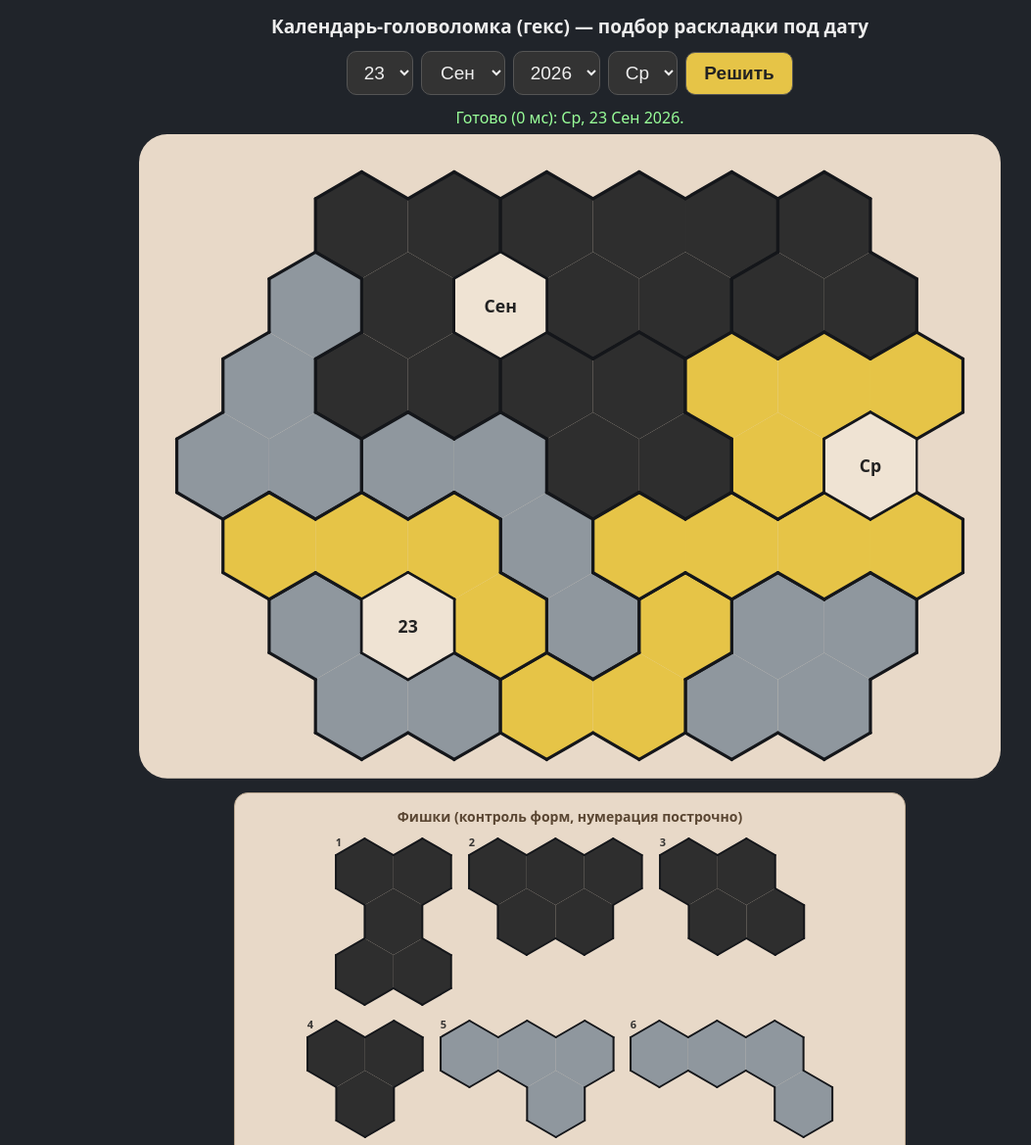
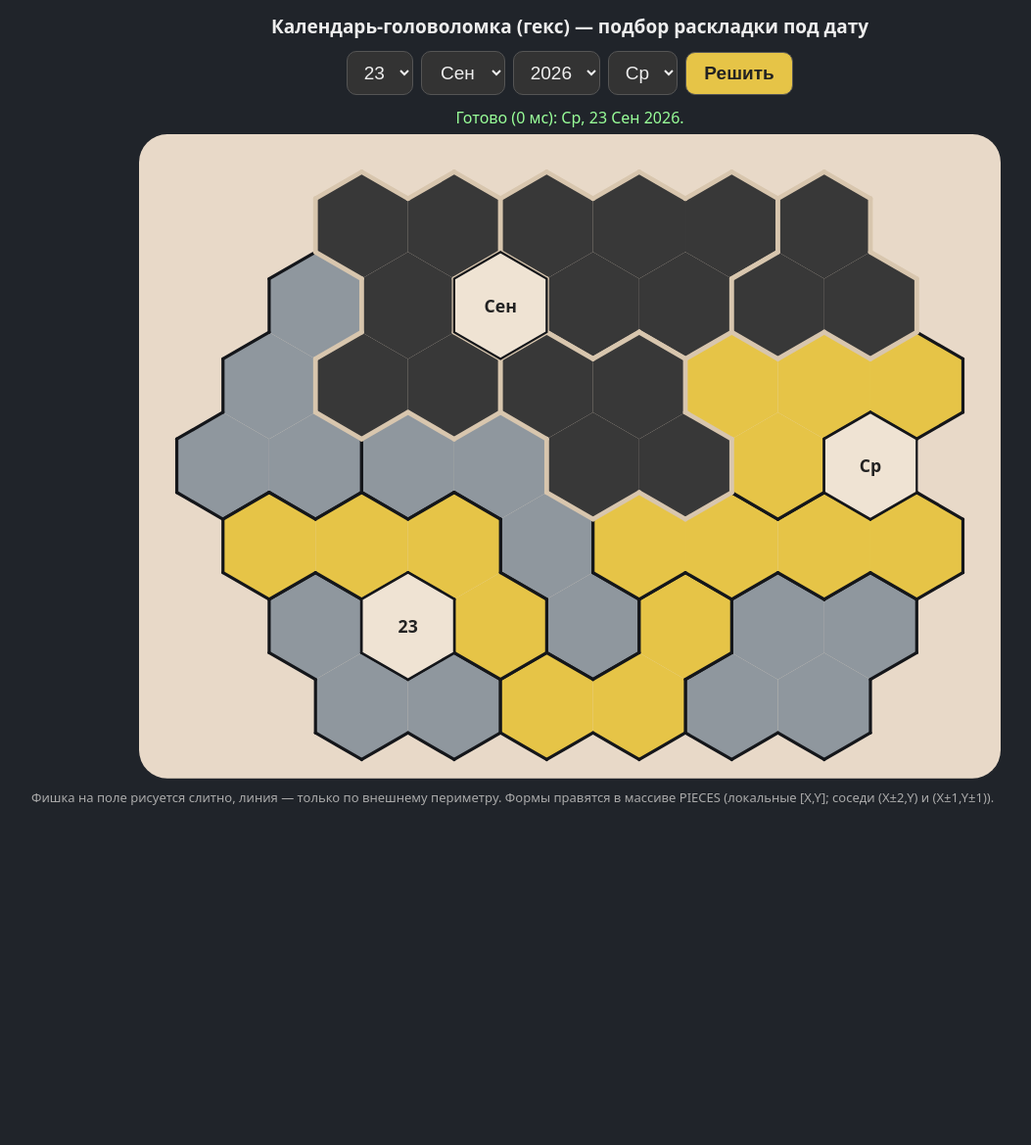
Before and after one commit to AlexDanov/hex-calendar, a plain HTML site: page index.html in a window 1280 px wide. Shown: the top 1169 px of the page at 98% size, without its empty margins (58-1111 px from the left). After the commit the page ends 847 px from the top, so only its background shows below. Drawn offline with Linux system fonts and the light colour scheme.

Commit message:
Add files via upload

```diff
--- a/index.html
+++ b/index.html
@@ -25,12 +25,7 @@
   #msg{margin:6px auto;min-height:22px;color:#9f9;max-width:1100px;font-size:16px}
   #wrap{max-width:880px;margin:0 auto}
   #board{width:100%;height:auto;display:block;margin:0 auto}
-  #piecesBox{background:#e8d9c8;border:1px solid #b9a68f;border-radius:14px;padding:10px;margin:14px auto 0;display:inline-block}
-  #piecesBox h3{margin:4px 0 8px;font-size:14px;color:#5a4632}
-  .prow{display:flex;gap:8px;justify-content:center;margin-bottom:6px}
-  .prow svg{display:block}
   .lbl{font:700 11px system-ui;fill:#222;text-anchor:middle;dominant-baseline:central}
-  .num{font:700 11px system-ui;fill:#222;text-anchor:middle;dominant-baseline:central;opacity:.9}
   .note{color:#aaa;font-size:13px;max-width:1100px;margin:10px auto;text-align:left}
 </style>
 </head>
@@ -45,8 +40,7 @@
 </div>
 <div id="msg"></div>
 <div id="wrap"><svg id="board"></svg></div>
-<div id="piecesBox"><h3>Фишки (контроль форм, нумерация построчно)</h3><div id="pieces"></div></div>
-<p class="note">Фишка на поле и в панели рисуется слитно, чёрная линия — только по внешнему периметру.
+<p class="note">Фишка на поле рисуется слитно, линия — только по внешнему периметру.
 Формы правятся в массиве PIECES (локальные [X,Y]; соседи (X±2,Y) и (X±1,Y±1)).</p>
 <script>
 /* ---------- доска ---------- */
@@ -68,10 +62,10 @@ const N=CELLS.length, UV=CELLS.map(([X,Y])=>[X-Y,2*Y]);
 const IDX=new Map(UV.map((uv,i)=>[uv.join(','),i]));
 /* ---------- фишки ---------- */
 const PIECES=[
- {col:'#2e2e2e',name:'ч5 гантель', cells:[[0,0],[2,0],[1,1],[0,2],[2,2]]},
- {col:'#2e2e2e',name:'ч5 P',       cells:[[0,0],[2,0],[4,0],[1,1],[3,1]]},
- {col:'#2e2e2e',name:'ч4 ромб',    cells:[[0,0],[2,0],[1,1],[3,1]]},
- {col:'#2e2e2e',name:'ч3 трилистник',cells:[[0,0],[2,0],[1,1]]},
+ {col:'#383838',line:'#d8c6ae',name:'ч5 гантель', cells:[[0,0],[2,0],[1,1],[0,2],[2,2]]},
+ {col:'#383838',line:'#d8c6ae',name:'ч5 P',       cells:[[0,0],[2,0],[4,0],[1,1],[3,1]]},
+ {col:'#383838',line:'#d8c6ae',name:'ч4 ромб',    cells:[[0,0],[2,0],[1,1],[3,1]]},
+ {col:'#383838',line:'#d8c6ae',name:'ч3 трилистник',cells:[[0,0],[2,0],[1,1]]},
  {col:'#8f979e',name:'с4 T',       cells:[[0,0],[2,0],[4,0],[3,1]]},
  {col:'#8f979e',name:'с4 3+бок',   cells:[[0,0],[2,0],[4,0],[5,1]]},
  {col:'#8f979e',name:'с4 ромб',    cells:[[0,0],[2,0],[1,1],[3,1]]},
@@ -136,14 +130,14 @@
 function vtx(cx,cy,s,a){const r=Math.PI/180*a;return [cx+s*Math.cos(r), cy+s*Math.sin(r)];}
 function hexPath(cx,cy,s){let d='';for(let i=0;i<6;i++){const [x,y]=vtx(cx,cy,s,30+60*i);
   d+=(i?'L':'M')+x.toFixed(1)+','+y.toFixed(1);}return d+'Z';}
-function pieceSVG(cells,s,fill,sw){
+function pieceSVG(cells,s,fill,sw,line='#14161a'){
   const k=Math.sqrt(3)*s/2, set=new Set(cells.map(([X,Y])=>X+','+Y));
   let out='';
   for(const[X,Y]of cells)out+=`<path d="${hexPath(X*k,Y*1.5*s,s)}" fill="${fill}" stroke="none"/>`;
   for(const[X,Y]of cells)for(const[dx,dy,a1,a2]of DIRS){
     if(!set.has((X+dx)+','+(Y+dy))){
       const [x1,y1]=vtx(X*k,Y*1.5*s,s,a1),[x2,y2]=vtx(X*k,Y*1.5*s,s,a2);
-      out+=`<path d="M${x1.toFixed(1)},${y1.toFixed(1)}L${x2.toFixed(1)},${y2.toFixed(1)}" stroke="#14161a" stroke-width="${sw}" fill="none" stroke-linecap="round"/>`;
+      out+=`<path d="M${x1.toFixed(1)},${y1.toFixed(1)}L${x2.toFixed(1)},${y2.toFixed(1)}" stroke="${line}" stroke-width="${sw}" fill="none" stroke-linecap="round"/>`;
     }}
   return out;
 }
@@ -157,9 +151,11 @@ function draw(place,openTexts){
   svg.setAttribute('width',W); svg.setAttribute('height',H);
   let out=`<rect x="${L-M}" y="${T-M}" width="${W}" height="${H}" rx="18" fill="#e8d9c8"/>`;
   if(place){
-    place.forEach((ks,i)=>{ if(!ks)return;
-      out+=pieceSVG(ks.map(k=>CELLS[k]),S,PIECES[i].col,2);
-    });
+    // сначала фишки с тёмным контуром, затем со светлым — чтобы светлый контур был сверху
+    const order=place.map((_,i)=>i).sort((a,b)=>!!PIECES[a].line-!!PIECES[b].line);
+    for(const i of order){ const ks=place[i]; if(!ks)continue;
+      out+=pieceSVG(ks.map(k=>CELLS[k]),S,PIECES[i].col,PIECES[i].line?3:2,PIECES[i].line);
+    }
   }
   for(let i=0;i<N;i++){
     const txt=LABEL[CELLS[i].join(',')];
@@ -169,24 +165,6 @@ function draw(place,openTexts){
     if(isOpen||!place)out+=`<text class="lbl" x="${cx[i]}" y="${cy[i]}">${txt}</text>`;
   }
   svg.innerHTML=out;
-}
-/* ---------- панель фишек с номерами ---------- */
-function drawPieces(){
-  const s=S, k=Math.sqrt(3)*s/2; let html='';
-  for(let row=0;row<4;row++){
-    html+='<div class="prow">';
-    for(let col=0;col<3;col++){
-      const i=row*3+col, p=PIECES[i];
-      const xs=p.cells.map(q=>q[0]*k), ys=p.cells.map(q=>q[1]*1.5*s);
-      const l=Math.min(...xs)-k-5, r=Math.max(...xs)+k+5, t=Math.min(...ys)-s-5, b=Math.max(...ys)+s+5;
-      html+=`<svg viewBox="${l} ${t} ${r-l} ${b-t}" width="${r-l}" height="${b-t}">`+
-        pieceSVG(p.cells,s,p.col,2)+
-        `<text class="num" x="${l+8}" y="${t+8}">${i+1}</text>`+
-        `<title>${i+1}: ${p.name}</title></svg>`;
-    }
-    html+='</div>';
-  }
-  document.getElementById('pieces').innerHTML=html;
 }
 /* ---------- UI ---------- */
 const WD=['Пн','Вт','Ср','Чт','Пт','Сб','Вс'], MO=['Янв','Фев','Мар','Апр','Май','Июн','Июл','Авг','Сен','Окт','Ноя','Дек'];
@@ -218,7 +196,6 @@ mS.onchange=()=>{fillDays();syncWD();run();};
 dS.onchange=()=>{syncWD();run();};
 wS.onchange=run;
 document.getElementById('solve').onclick=run;
-drawPieces();
 run();
 /* ---------- PWA: регистрация service worker ---------- */
 if('serviceWorker' in navigator){
--- a/sw.js
+++ b/sw.js
@@ -1,7 +1,7 @@
 /* Service worker: офлайн-кэш приложения.
    При любом изменении файлов увеличьте VERSION — старый кэш удалится,
    а пользователи получат новую версию при следующем запуске. */
-const VERSION = 'v1';
+const VERSION = 'v2';
 const CACHE = 'hexcal-' + VERSION;
 const ASSETS = [
   './',
```
